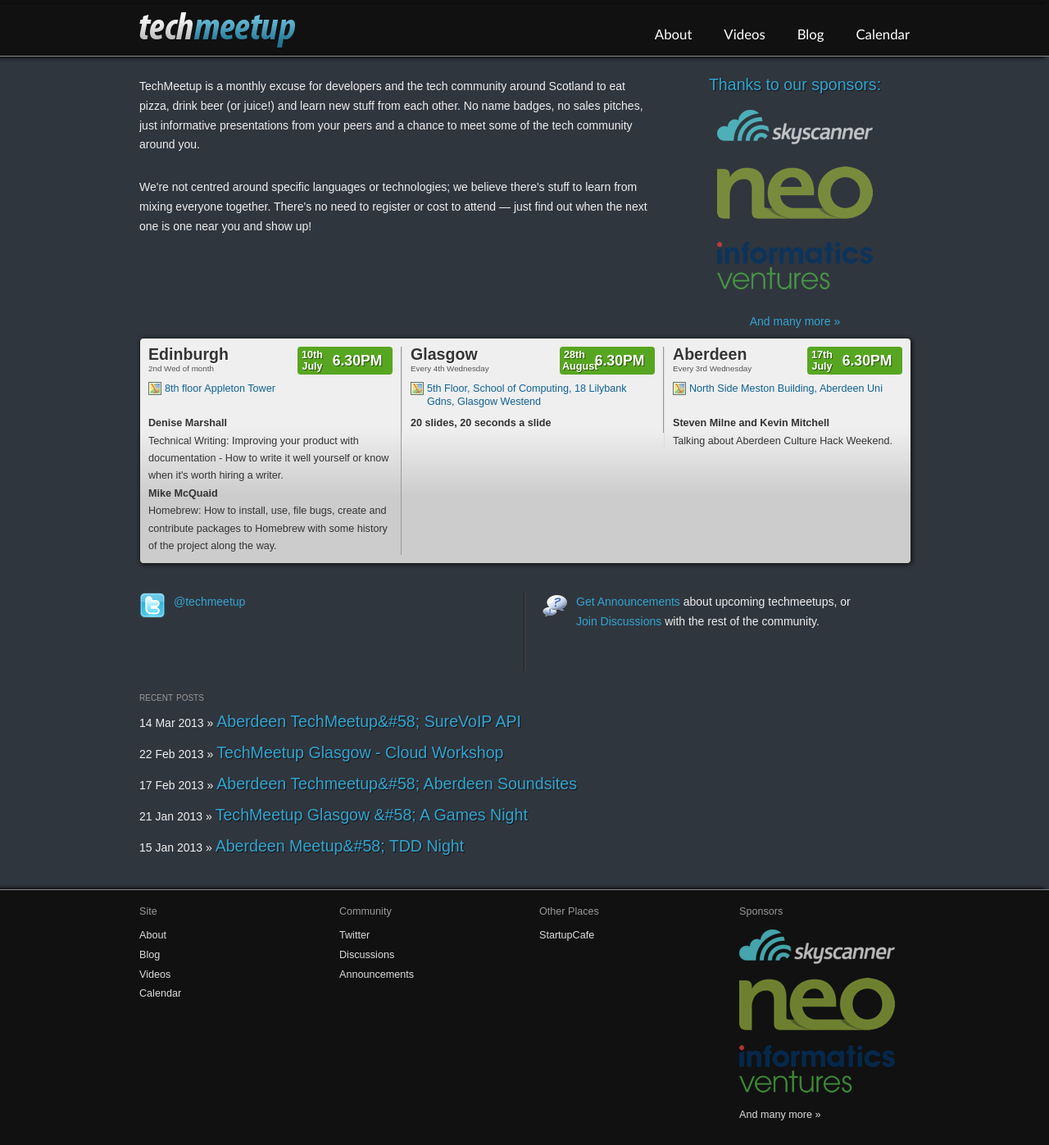
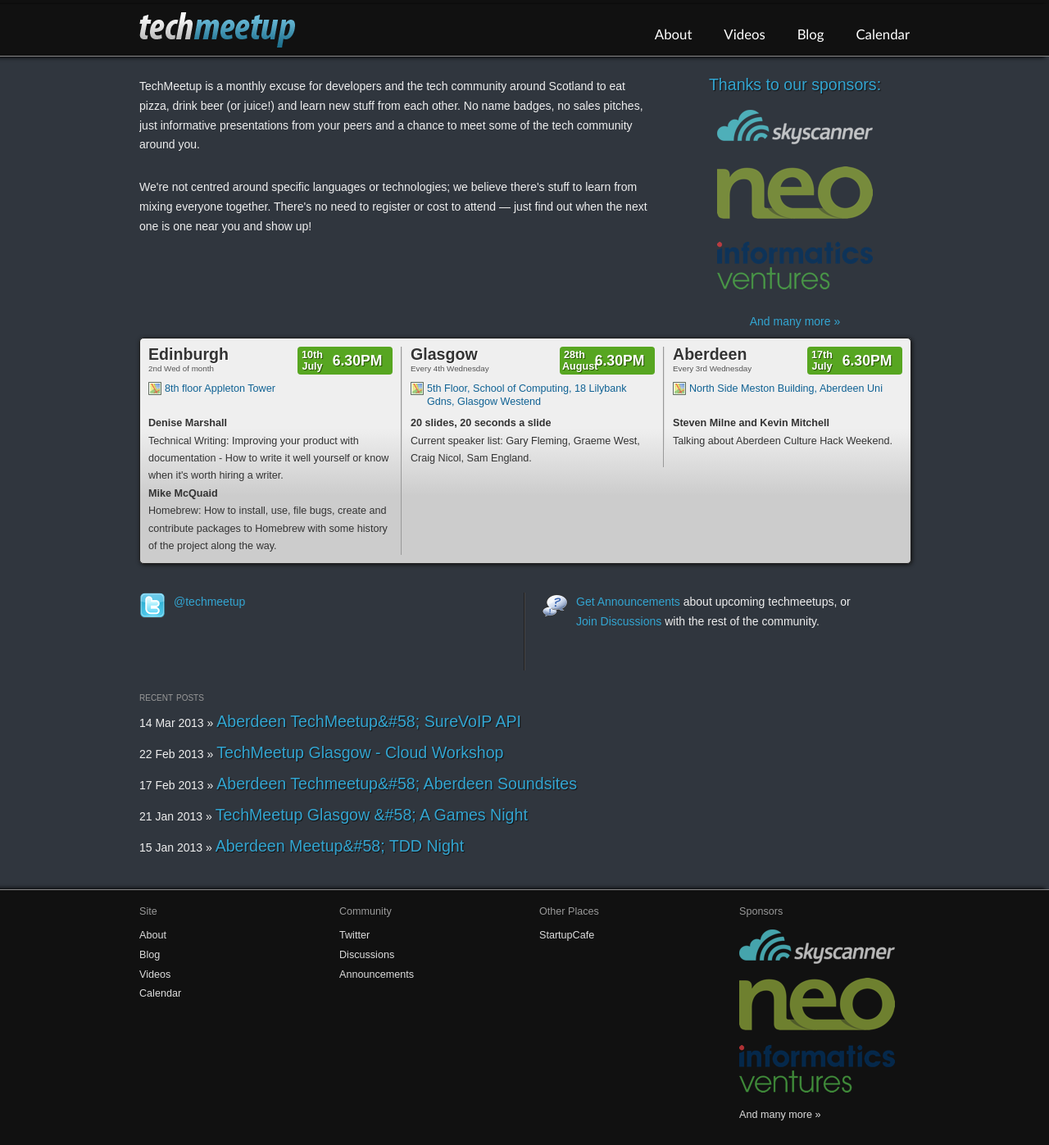
Before and after one commit to techmeetup/techmeetup.co.uk, a Jekyll site: the page built from index.html, in a window 1280 px wide. Shown: the whole page at 82% size. Built offline with Jekyll 4.4.1, drawn with Linux system fonts in a browser that asks for light colours; Markdown is read by kramdown in place of the engine named in the settings.

Commit message:
Updated Glasgow pecha kucha with first 4 speakers

```diff
--- a/index.html
+++ b/index.html
@@ -62,6 +62,7 @@
     <p><a href="http://maps.google.com/maps/ms?msid=217161173396650967619.0004accf70991bd913a97&amp;msa=0" class="map">5th Floor, School of Computing, 18 Lilybank Gdns, Glasgow Westend</a></p>
     <p>
       <strong>20 slides, 20 seconds a slide</strong> <br />
+      <p>Current speaker list: Gary Fleming, Graeme West, Craig Nicol, Sam England.
 
 
     </p>
```
